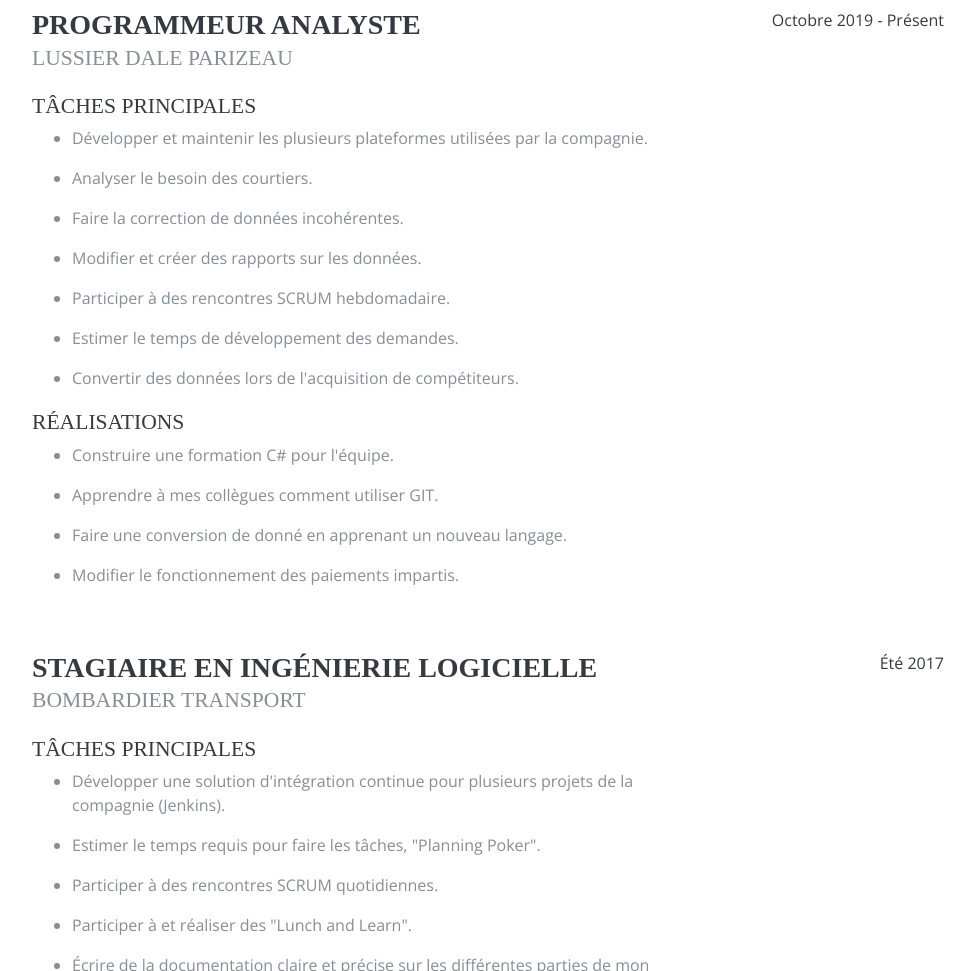
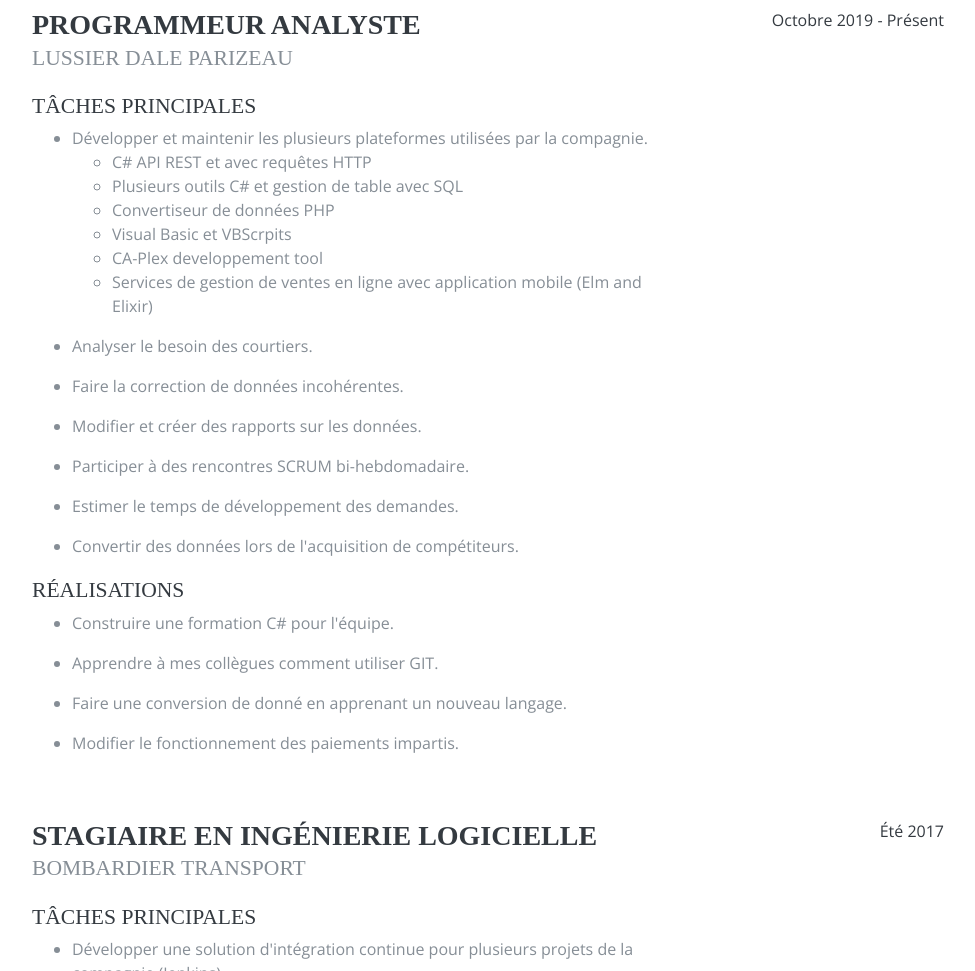
Before and after one commit to KevPantelakis/KevPantelakis.github.io, a plain HTML site: page index.html in a window 1280 px wide. Shown: the part 2180-3151 px from the top of the page, without its empty margins (288-1263 px from the left). Drawn offline with nearby package versions, Linux system fonts and the light colour scheme; a web font is replaced by a local one.

Commit message:
update tasks for lussier

```diff
--- a/css/resume.css
+++ b/css/resume.css
@@ -229,3 +229,7 @@
 a.underline{
   text-decoration: underline !important;
 }
+
+.li-margin{
+  margin-top: 1rem;
+}
--- a/index.html
+++ b/index.html
@@ -169,11 +169,20 @@
                     <div class="subheading mb-3">Lussier Dale Parizeau</div>
                     <div class="subheading mb-1 def-job">Tâches Principales</div>
                     <ul>
-                        <li><p>Développer et maintenir les plusieurs plateformes utilisées par la compagnie.</p></li>
-                        <li><p>Analyser le besoin des courtiers.</p></li>
+                        <li>Développer et maintenir les plusieurs plateformes utilisées par la compagnie.
+                            <ul>
+                                <li>C# API REST et avec requêtes HTTP</li>
+                                <li>Plusieurs outils C# et gestion de table avec SQL</li>
+                                <li>Convertiseur de données PHP</li>
+                                <li>Visual Basic et VBScrpits</li>
+                                <li>CA-Plex developpement tool</li>
+                                <li>Services de gestion de ventes en ligne avec application mobile (Elm and Elixir)</li>
+                            </ul>
+                        </li>
+                        <li class="li-margin"><p>Analyser le besoin des courtiers.</p></li>
                         <li><p>Faire la correction de données incohérentes.</p></li>
                         <li><p>Modifier et créer des rapports sur les données.</p></li>
-                        <li><p>Participer à des rencontres SCRUM hebdomadaire.</p></li>
+                        <li><p>Participer à des rencontres SCRUM bi-hebdomadaire.</p></li>
                         <li><p>Estimer le temps de développement des demandes.</p></li>
                         <li><p>Convertir des données lors de l'acquisition de compétiteurs.</p></li>
                     </ul>
```
Also changed, not shown: index_en.html (+12 -3 lines).
